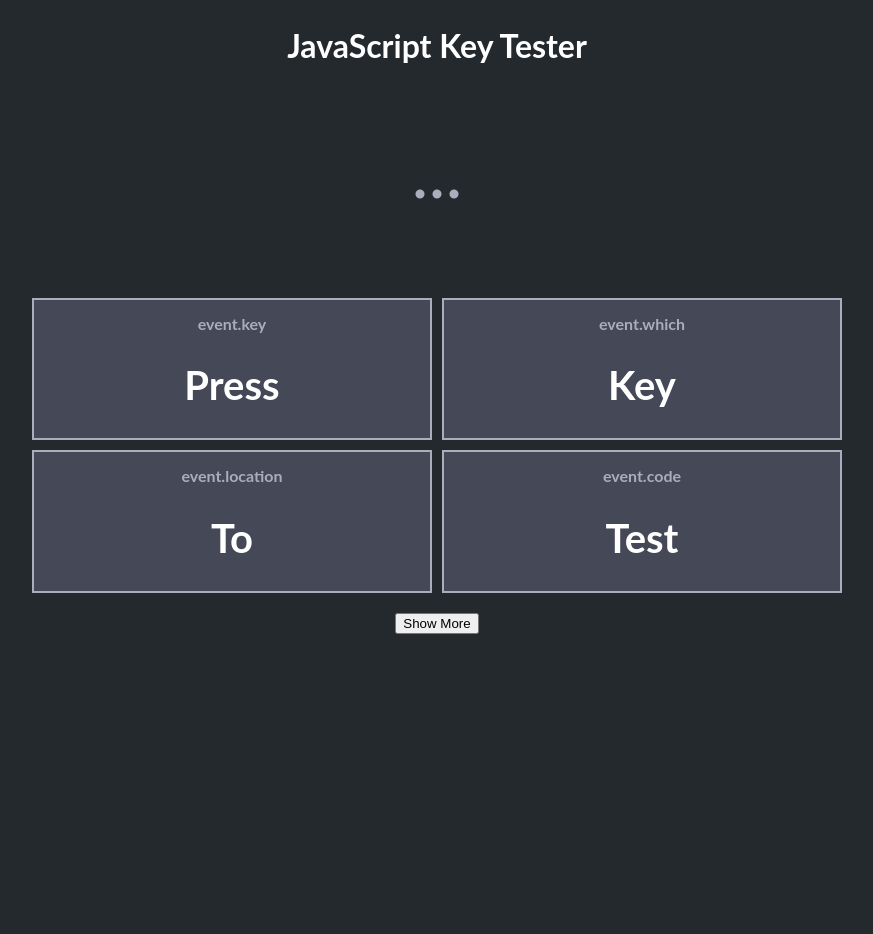
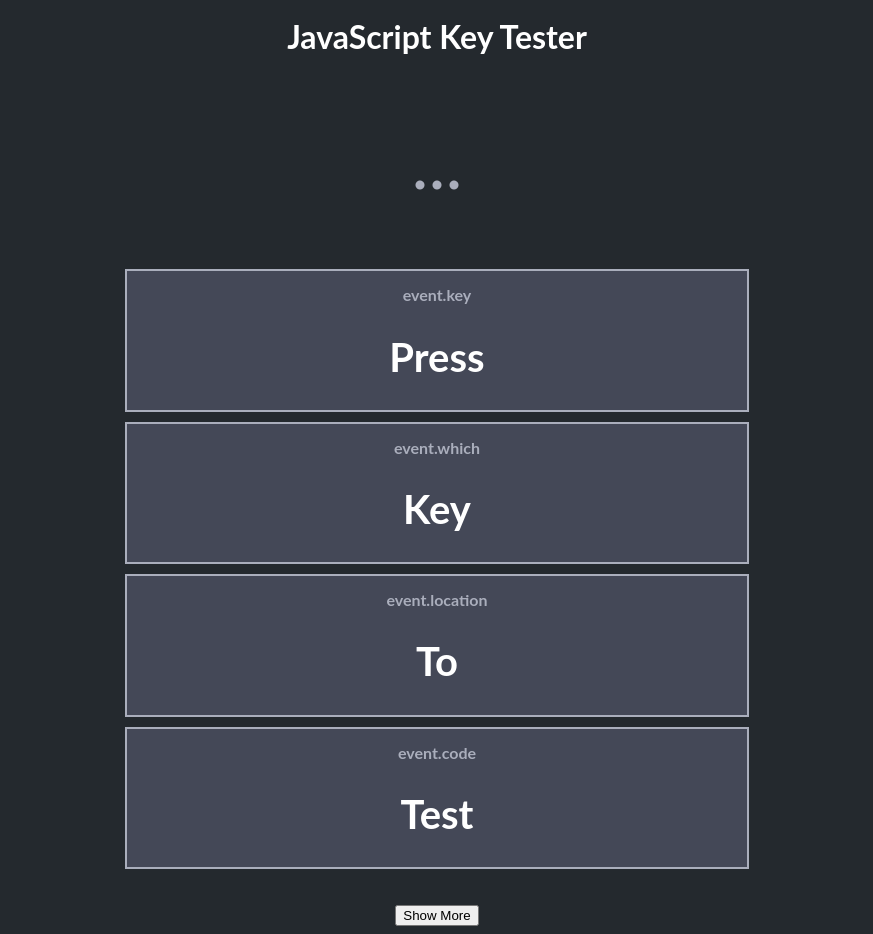
Before and after one commit to chrislrogers/keytester, a plain HTML site: page index.html in a window 1280 px wide. Shown: the whole page, without its empty margins (203-1076 px from the left). Before the commit the page ends 800 px from the top, so only its background shows below. Drawn offline with Linux system fonts and the light colour scheme.

Commit message:
modified css to allow grid to better react to smaller screens

```diff
--- a/style.css
+++ b/style.css
@@ -2,9 +2,10 @@ body {
   font-family: 'Lato', 'Lucida Grande', 'Lucida Sans Unicode', Tahoma, Sans-Serif;
   background-color: #24292E;
   line-height: 1;
-  margin:30px auto;
   color: #FFFFFF;
   text-align: center;
+  padding-left: 25%;
+  padding-right: 25%;
 }
 h1 {
   color: #FFFFFF;
@@ -22,22 +23,18 @@ table {
   width: 70%;
   margin:30px auto;
 }
-
 td, th {
   border: 1px solid #444857;
   text-align: center;
   padding: 8px;
 }
-
 tr:nth-child(even) {
   background-color: #444857;
 }
 .container {
   margin: 20px auto;
-  width:800;
-  height:800;
-  display:inline-grid;
-  grid-template-columns: 400px 400px;
+  display:grid;
+  grid-template-columns: repeat(auto-fit, minmax(400px, 1fr));
   grid-gap: 10px;
 }
 .box {
```
